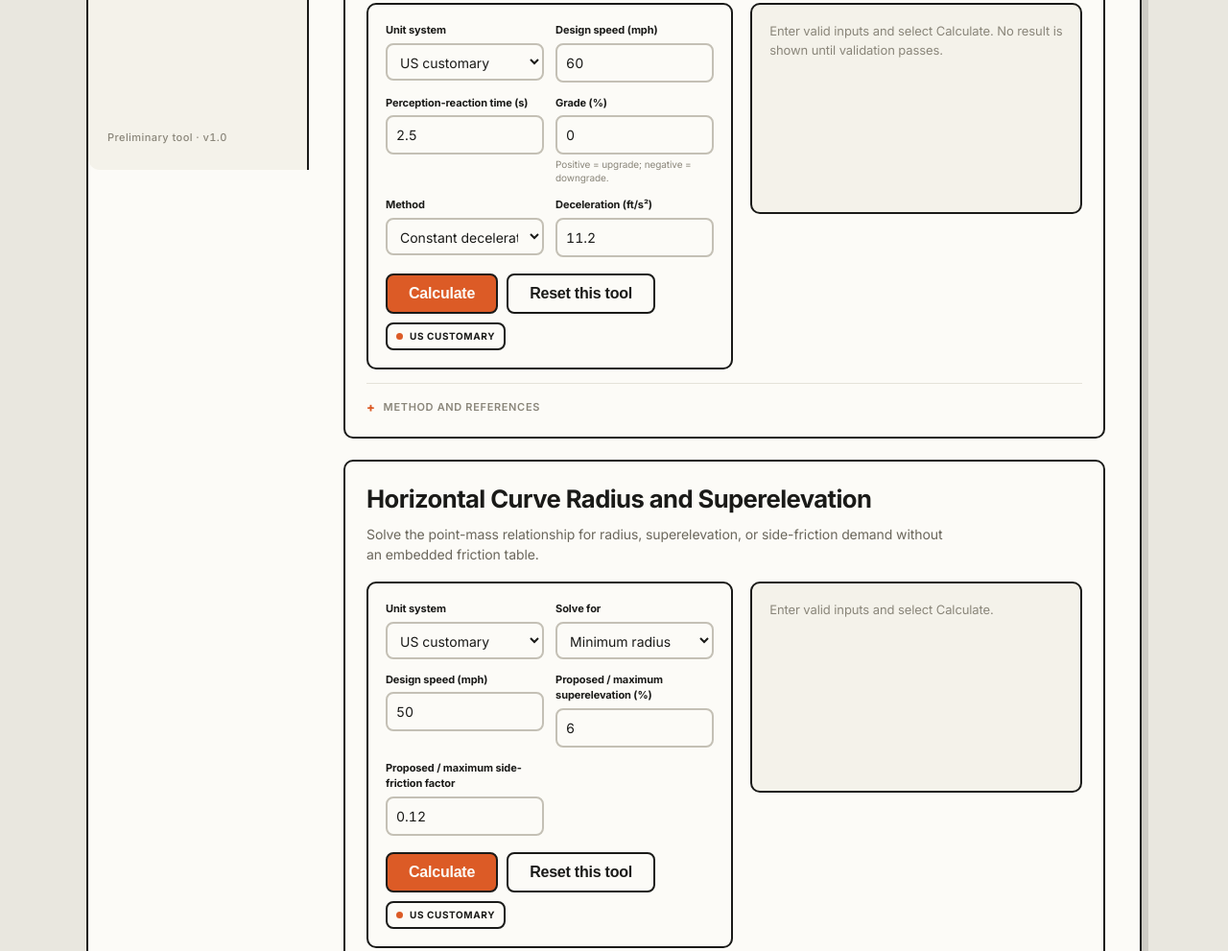
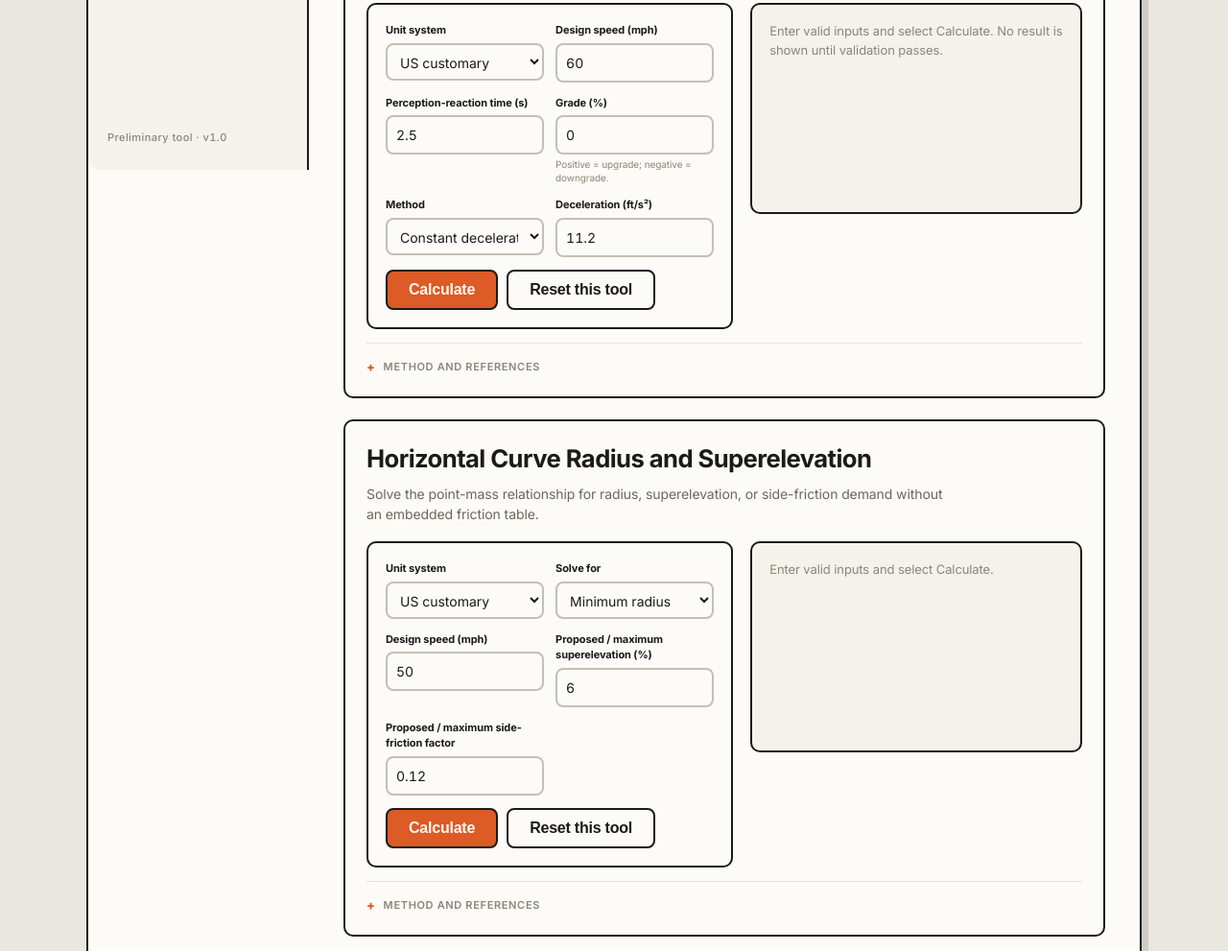
Before and after one commit to robiam81/north-bay-digital-foundry, a website with bundled scripts: page transportation-calc.html in a window 1280 px wide. Shown: the part 657-1648 px from the top of the page at 96% size. Built offline with nearby package versions, Linux system fonts and the light colour scheme.

Commit message:
Remove redundant Transportation unit badges

```diff
--- a/assets/css/transportation-calc.css
+++ b/assets/css/transportation-calc.css
@@ -25,27 +25,6 @@
 }
 
 .transport-hero .hero__lede { max-width: 64ch; }
-.transport-unit-badge {
-  display: inline-flex;
-  align-items: center;
-  gap: 7px;
-  border: 2px solid var(--line-strong);
-  border-radius: var(--radius-sm);
-  padding: 5px 9px;
-  background: var(--surface);
-  font-size: 10px;
-  font-weight: 700;
-  letter-spacing: .06em;
-  text-transform: uppercase;
-}
-.transport-unit-badge::before {
-  content: '';
-  width: 7px;
-  height: 7px;
-  background: var(--accent);
-  border-radius: 50%;
-}
-
 .transport-disclaimer {
   margin-top: 18px;
   padding: 13px 15px;
@@ -157,7 +136,7 @@
   display: flex;
   flex-wrap: wrap;
   gap: 9px;
-  margin-top: 17px;
+  margin-top: 13px;
 }
 .transport-actions .btn { cursor: pointer; }
 
--- a/assets/js/transportation-calc.js
+++ b/assets/js/transportation-calc.js
@@ -291,9 +291,6 @@ function syncForm(form, eventTarget) {
     form.querySelectorAll('[data-unit]').forEach((el) => {
       el.textContent = unitSelect.value === 'si' ? el.dataset.si : el.dataset.us;
     });
-    form.querySelectorAll('[data-unit-badge]').forEach((el) => {
-      el.textContent = unitSelect.value === 'si' ? 'SI units' : 'US customary';
-    });
   }
   if (form.dataset.calc === 'ssd') {
     const method = form.elements.method.value;
--- a/transportation-calc.html
+++ b/transportation-calc.html
@@ -88,7 +88,7 @@
                 <label class="transport-field" data-mode="deceleration"><span class="transport-label">Deceleration (<span data-unit data-us="ft/s²" data-si="m/s²">ft/s²</span>)</span><input class="transport-input" name="deceleration" id="ssd-deceleration" type="number" value="11.2" step="any" data-kind="deceleration"><span class="transport-error" hidden></span></label>
                 <label class="transport-field" data-mode="friction" hidden><span class="transport-label">Longitudinal friction factor</span><input class="transport-input" name="friction" id="ssd-friction" type="number" value="0.35" step="any"><span class="transport-help">User-supplied criterion; no speed table is embedded.</span><span class="transport-error" hidden></span></label>
               </div>
-              <div class="transport-actions"><button class="btn btn--primary" type="submit">Calculate</button><button class="btn" type="button" data-reset>Reset this tool</button><span class="transport-unit-badge" data-unit-badge>US customary</span></div>
+              <div class="transport-actions"><button class="btn btn--primary" type="submit">Calculate</button><button class="btn" type="button" data-reset>Reset this tool</button></div>
             </form>
             <div class="transport-results" data-results aria-live="polite"><p class="transport-results__idle">Enter valid inputs and select Calculate. No result is shown until validation passes.</p></div>
           </div>
@@ -105,7 +105,7 @@
               <label class="transport-field"><span class="transport-label">Proposed / maximum superelevation (%)</span><input class="transport-input" name="superelevationPct" id="horizontal-e" type="number" value="6" step="any"><span class="transport-error" hidden></span></label>
               <label class="transport-field"><span class="transport-label">Proposed / maximum side-friction factor</span><input class="transport-input" name="friction" id="horizontal-f" type="number" value="0.12" step="any"><span class="transport-error" hidden></span></label>
               <label class="transport-field" data-radius-field hidden><span class="transport-label">Specified radius (<span data-unit data-us="ft" data-si="m">ft</span>)</span><input class="transport-input" name="radius" id="horizontal-radius" type="number" value="1000" step="any" data-kind="length"><span class="transport-error" hidden></span></label>
-            </div><div class="transport-actions"><button class="btn btn--primary" type="submit">Calculate</button><button class="btn" type="button" data-reset>Reset this tool</button><span class="transport-unit-badge" data-unit-badge>US customary</span></div></form>
+            </div><div class="transport-actions"><button class="btn btn--primary" type="submit">Calculate</button><button class="btn" type="button" data-reset>Reset this tool</button></div></form>
             <div class="transport-results" data-results aria-live="polite"><p class="transport-results__idle">Enter valid inputs and select Calculate.</p></div>
           </div>
           <details class="transport-details"><summary>Method and references</summary><div class="transport-details__body"><span class="transport-equation"><var>v</var><sup>2</sup> / (<var>gR</var>) = <var>e</var> + <var>f</var></span><p>Superelevation entered as percent is converted to a decimal ratio. US customary equivalent: <var>R</var> ≈ <var>V</var><sup>2</sup> / [15(<var>e</var> + <var>f</var>)].</p><p>FHWA-HRT-17-098 (2018), point-mass model. Final selection must address agency superelevation policy, runoff, transitions, drainage, climate, urban context, and side-friction criteria.</p></div></details>
@@ -121,7 +121,7 @@
               <label class="transport-field"><span class="transport-label">Exiting grade, g₂ (%)</span><input class="transport-input" name="g2Pct" id="vertical-g2" type="number" value="-3" step="any"><span class="transport-error" hidden></span></label>
               <label class="transport-field"><span class="transport-label">User-entered K (<span data-unit data-us="ft/%" data-si="m/%">ft/%</span>)</span><input class="transport-input" name="kValue" id="vertical-k" type="number" value="44" step="any" data-kind="k"><span class="transport-error" hidden></span></label>
               <label class="transport-field"><span class="transport-label">Optional minimum length (<span data-unit data-us="ft" data-si="m">ft</span>)</span><input class="transport-input" name="minimumLength" id="vertical-min" type="number" value="0" step="any" data-kind="length"><span class="transport-error" hidden></span></label>
-            </div><div class="transport-actions"><button class="btn btn--primary" type="submit">Calculate</button><button class="btn" type="button" data-reset>Reset this tool</button><span class="transport-unit-badge" data-unit-badge>US customary</span></div></form>
+            </div><div class="transport-actions"><button class="btn btn--primary" type="submit">Calculate</button><button class="btn" type="button" data-reset>Reset this tool</button></div></form>
             <div class="transport-results" data-results aria-live="polite"><p class="transport-results__idle">Supply a K-value from the governing reference, then calculate.</p></div>
           </div>
           <details class="transport-details"><summary>Method and references</summary><div class="transport-details__body"><span class="transport-equation"><var>A</var> = |<var>g</var><sub>2</sub> − <var>g</var><sub>1</sub>| &nbsp; · &nbsp; <var>L</var> = <var>KA</var></span><p>A uses percentage points; K uses length per percent. No AASHTO K-value table is generated or approximated.</p><p>AASHTO-based preliminary relation. The user must select K and any minimum length from an authorized, applicable governing edition and agency policy.</p></div></details>
@@ -145,7 +145,7 @@
               <label class="transport-field"><span class="transport-label">Resilient modulus, MR (psi)</span><input class="transport-input" name="resilientModulusPsi" id="pavement-mr" type="number" value="10000" step="any"><span class="transport-error" hidden></span></label>
               <label class="transport-field"><span class="transport-label">Numerical tolerance</span><input class="transport-input" name="tolerance" id="pavement-tol" type="number" value="0.000001" step="any"><span class="transport-error" hidden></span></label>
               <label class="transport-field"><span class="transport-label">Maximum SN search bound</span><input class="transport-input" name="snMax" id="pavement-max" type="number" value="20" step="any"><span class="transport-error" hidden></span></label>
-            </div><div class="transport-actions"><button class="btn btn--primary" type="submit">Calculate</button><button class="btn" type="button" data-reset>Reset this tool</button><span class="transport-unit-badge">US customary equation</span></div></form>
+            </div><div class="transport-actions"><button class="btn btn--primary" type="submit">Calculate</button><button class="btn" type="button" data-reset>Reset this tool</button></div></form>
             <div class="transport-results" data-results aria-live="polite"><p class="transport-results__idle">Enter valid equation inputs and calculate.</p></div>
           </div>
           <details class="transport-details"><summary>Method and references</summary><div class="transport-details__body"><span class="transport-equation">log₁₀(W₁₈) = ZR·Sₒ + 9.36log₁₀(SN+1) − 0.20 + log₁₀(ΔPSI/2.7) / [0.40 + 1094/(SN+1)<sup>5.19</sup>] + 2.32log₁₀(MR) − 8.07</span><p>Z<sub>R</sub> is the lower-tail standard-normal quantile corresponding to 1 − R. Bisection searches SN ∈ [0, user-entered maximum], requires a bracket, retains full precision, and reports iterations and residual.</p><p>AASHTO Guide for Design of Pavement Structures (1993); equation reproduced in FHWA NHI-05-037 (2006), chapter 3. Layer coefficients, drainage coefficients, constructability, and agency minimum sections remain separate design work.</p></div></details>
@@ -172,7 +172,7 @@
                 <label class="transport-field"><span class="transport-label">Eastbound</span><input class="transport-input" name="approach2Lanes" id="los-eb-lanes" type="text" value="L1 / T1 / R0"></label><label class="transport-field"><span class="transport-label">EB demand</span><input class="transport-input" name="approach2Demand" id="los-eb-demand" type="number" value="500" step="any"><span class="transport-error" hidden></span></label><label class="transport-field"><span class="transport-label">EB capacity</span><input class="transport-input" name="approach2Capacity" id="los-eb-capacity" type="number" value="800" step="any"><span class="transport-error" hidden></span></label><label class="transport-field"><span class="transport-label">EB delay</span><input class="transport-input" name="approach2Delay" id="los-eb-delay" type="number" value="30" step="any"><span class="transport-error" hidden></span></label>
                 <label class="transport-field"><span class="transport-label">Westbound</span><input class="transport-input" name="approach3Lanes" id="los-wb-lanes" type="text" value="L1 / T1 / R0"></label><label class="transport-field"><span class="transport-label">WB demand</span><input class="transport-input" name="approach3Demand" id="los-wb-demand" type="number" value="550" step="any"><span class="transport-error" hidden></span></label><label class="transport-field"><span class="transport-label">WB capacity</span><input class="transport-input" name="approach3Capacity" id="los-wb-capacity" type="number" value="800" step="any"><span class="transport-error" hidden></span></label><label class="transport-field"><span class="transport-label">WB delay</span><input class="transport-input" name="approach3Delay" id="los-wb-delay" type="number" value="28" step="any"><span class="transport-error" hidden></span></label>
               </div>
-            </div><div class="transport-actions"><button class="btn btn--primary" type="submit">Calculate</button><button class="btn" type="button" data-reset>Reset this tool</button><span class="transport-unit-badge">US traffic units</span></div></form>
+            </div><div class="transport-actions"><button class="btn btn--primary" type="submit">Calculate</button><button class="btn" type="button" data-reset>Reset this tool</button></div></form>
             <div class="transport-results" data-results aria-live="polite"><p class="transport-results__idle">Supply directional capacity and average control delay assumptions, then calculate.</p></div>
           </div>
           <details class="transport-details"><summary>Method and references</summary><div class="transport-details__body"><span class="transport-equation"><var>v</var> = <var>V</var>/PHF for a 60-minute volume &nbsp; · &nbsp; <var>v</var> = 4<var>V</var><sub>15</sub> for a peak 15-minute count &nbsp; · &nbsp; <var>v/c</var> = <var>v</var> / user-entered capacity</span><p>PHF is the hourly volume divided by four times the peak 15-minute count. A peak 15-minute count therefore already represents the peak flow rate after multiplication by four and is not divided by PHF again. LOS is classified only from user-entered control delay using control-specific threshold sets.</p><p>Signalized thresholds: FHWA-HOP-08-024 (2008), table 3-3. This screen omits timing, progression, lane utilization, pedestrians, heavy vehicles, queues, turns, calibration, and formal HCM movement analysis.</p></div></details>
@@ -193,7 +193,7 @@
               <label class="transport-field"><span class="transport-label">Driver-eye setback, leg a (<span data-unit data-us="ft" data-si="m">ft</span>)</span><input class="transport-input" name="setback" id="sight-setback" type="number" value="14.5" step="any" data-kind="length"><span class="transport-help">Measured from the near edge of major-road traveled way to the driver’s eye.</span><span class="transport-error" hidden></span></label>
               <label class="transport-field"><span class="transport-label">Design vehicle / criterion note</span><input class="transport-input" name="vehicle" id="sight-vehicle" type="text" value="Passenger car — user criterion"></label>
               <label class="transport-field"><span class="transport-label">User-supplied time gap, tg (s)</span><input class="transport-input" name="timeGap" id="sight-gap" type="number" value="7.5" step="any"><span class="transport-error" hidden></span></label>
-            </div><div class="transport-actions"><button class="btn btn--primary" type="submit">Calculate</button><button class="btn" type="button" data-reset>Reset this tool</button><span class="transport-unit-badge" data-unit-badge>US customary</span></div></form>
+            </div><div class="transport-actions"><button class="btn btn--primary" type="submit">Calculate</button><button class="btn" type="button" data-reset>Reset this tool</button></div></form>
             <div class="transport-results" data-results aria-live="polite"><p class="transport-results__idle">Supply a governing time-gap criterion, then calculate.</p></div>
           </div>
           <details class="transport-details"><summary>Method and references</summary><div class="transport-details__body"><span class="transport-equation"><var>b</var> = 1.47 <var>V</var><sub>major</sub><var>t</var><sub>g</sub> (US) &nbsp; · &nbsp; <var>b</var> = (<var>V</var>/3.6)<var>t</var><sub>g</sub> (SI)</span><p>Leg a is the entered eye setback to the near edge. Leg b is measured along the major-road traveled way. No lane-count or grade time-gap adjustment is invented.</p><p>AASHTO-based Case B departure relationship using a user-supplied criterion. Verify horizontal and vertical obstructions, eye/object heights, curvature, skew, grades, and adopted jurisdictional standards.</p></div></details>
@@ -223,7 +223,7 @@
               <label class="transport-field"><span class="transport-label">Diverted-link reduction (%)</span><input class="transport-input" name="divertedPct" id="trip-diverted" type="number" value="0" step="any"><span class="transport-error" hidden></span></label>
               <label class="transport-field"><span class="transport-label">Data source</span><input class="transport-input" name="source" id="trip-source" type="text" value="User supplied"></label>
               <label class="transport-field"><span class="transport-label">Source edition / date</span><input class="transport-input" name="edition" id="trip-edition" type="text" value="User supplied"></label>
-            </div><div class="transport-actions"><button class="btn btn--primary" type="submit">Calculate</button><button class="btn" type="button" data-reset>Reset this tool</button><span class="transport-unit-badge">User-authorized rate</span></div></form>
+            </div><div class="transport-actions"><button class="btn btn--primary" type="submit">Calculate</button><button class="btn" type="button" data-reset>Reset this tool</button></div></form>
             <div class="transport-results" data-results aria-live="polite"><p class="transport-results__idle">Supply an authorized rate and source disclosure, then calculate.</p></div>
           </div>
           <details class="transport-details"><summary>Method and references</summary><div class="transport-details__body"><span class="transport-equation"><var>T</var> = <var>R X</var></span><p>The independent-variable quantity must already be normalized to the rate unit. Reductions are applied in this order: internal capture, pass-by, then diverted-link. Driveway entering/exiting trips include pass-by and diverted-link traffic after internal capture; new external roadway trips exclude those reductions.</p><p>No ITE-published rates or equations are included. Verify the authorized dataset, local validation, mixed-use effects, multimodal reductions, pass-by treatment, and jurisdictional policy.</p></div></details>
```
